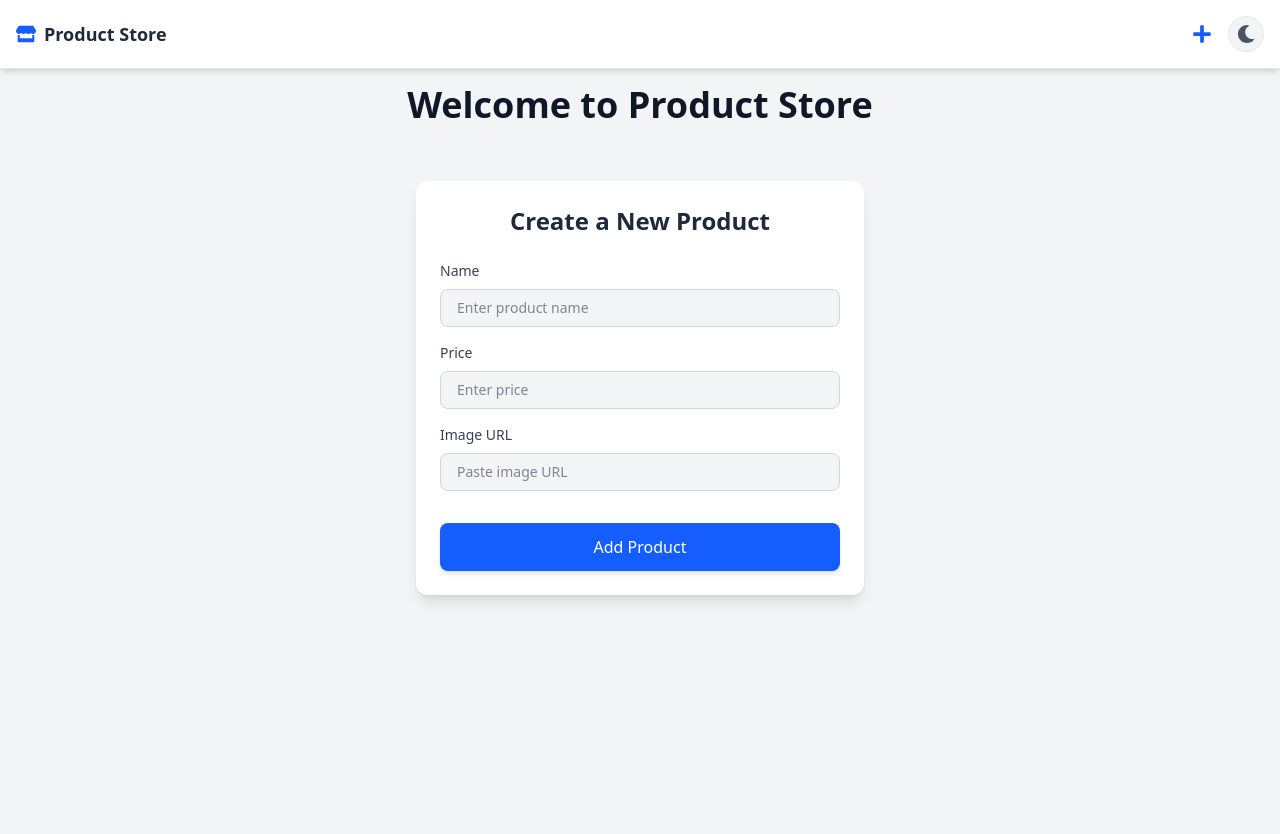
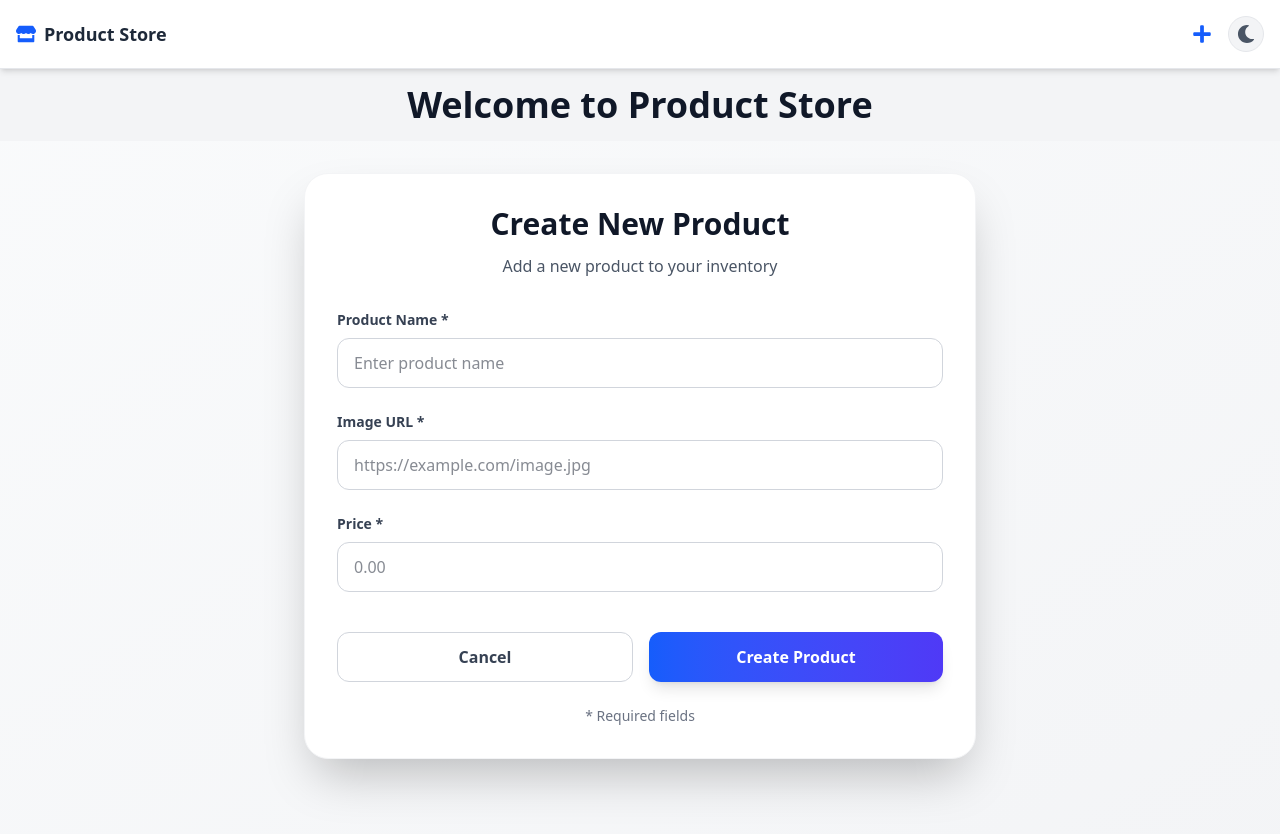
Before and after one commit to AyeshaZahid296/mern-project1, a React (Vite) app in the folder frontend/: page /create in a window 1280 px wide. Shown: the top 834 px of the page. Built offline with nearby package versions, Linux system fonts and the light colour scheme.

Commit message:
create page

```diff
--- a/frontend/src/pages/CreatePage.jsx
+++ b/frontend/src/pages/CreatePage.jsx
@@ -1,96 +1,167 @@
 import React, { useId, useState } from "react";
-import { useProductStore } from "../store/product";
+import { useNavigate } from "react-router-dom";
+import { useProductStore } from "../store/product.js";
 
 const CreatePage = () => {
     const [newProduct, setNewProduct] = useState({
         name: "",
         price: "",
-        image: "",
+        image: ""
     });
 
+    const [loading, setLoading] = useState(false);
     const { createProduct } = useProductStore();
+    const navigate = useNavigate();
+    const id = useId();
 
-    const handleAddProduct = async () => {
-        await createProduct(newProduct);
+    const handleAddProduct = async (e) => {
+        e.preventDefault();
+        setLoading(true);
+
+        const result = await createProduct({
+            ...newProduct,
+            price: parseFloat(newProduct.price) // Convert price to number
+        });
+
+        setLoading(false);
+
+        if (result.success) {
             setNewProduct({ name: "", price: "", image: "" });
+            navigate('/');
+        }
     };
 
-    const id = useId();
+    const handleChange = (e) => {
+        setNewProduct({
+            ...newProduct,
+            [e.target.name]: e.target.value
+        });
+    };
 
     return (
-        <div className="flex flex-col items-center min-h-screen py-10 bg-gray-100 dark:bg-gray-900">
-            <div className="w-full max-w-md bg-white dark:bg-gray-800 rounded-xl shadow-lg p-6">
-                <h1 className="text-2xl font-bold text-center text-gray-800 dark:text-white mb-6">
-                    Create a New Product
+        <div className="min-h-screen py-8 px-4 bg-gradient-to-br from-gray-50 to-gray-100 dark:from-gray-900 dark:to-gray-800">
+            <div className="max-w-2xl mx-auto">
+                <div className="bg-white dark:bg-gray-800 rounded-3xl shadow-2xl p-8 border border-gray-100 dark:border-gray-700">
+                    {/* Header */}
+                    <div className="text-center mb-8">
+                        <h1 className="text-3xl font-black text-gray-900 dark:text-white mb-3">
+                            Create New Product
                         </h1>
+                        <p className="text-gray-600 dark:text-gray-300">
+                            Add a new product to your inventory
+                        </p>
+                    </div>
 
+                    <form onSubmit={handleAddProduct} className="space-y-6">
                         {/* Name */}
-                <div className="flex flex-col">
+                        <div>
                             <label
                                 htmlFor={id + "nameId"}
-                        className="text-sm font-medium text-gray-700 dark:text-gray-300"
+                                className="block text-sm font-semibold text-gray-700 dark:text-gray-300 mb-2"
                             >
-                        Name
+                                Product Name *
                             </label>
                             <input
-                        className="input-box"
+                                className="w-full px-4 py-3 border border-gray-300 dark:border-gray-600 rounded-xl
+                                    focus:ring-2 focus:ring-blue-500 focus:border-transparent
+                                    dark:bg-gray-700 dark:text-white transition-colors duration-200"
                                 id={id + "nameId"}
+                                name="name"
                                 type="text"
                                 placeholder="Enter product name"
                                 value={newProduct.name}
-                        onChange={(e) =>
-                            setNewProduct({ ...newProduct, name: e.target.value })
-                        }
+                                onChange={handleChange}
+                                required
+                            />
+                        </div>
+
+                        {/* Image URL */}
+                        <div>
+                            <label
+                                htmlFor={id + "imageId"}
+                                className="block text-sm font-semibold text-gray-700 dark:text-gray-300 mb-2"
+                            >
+                                Image URL *
+                            </label>
+                            <input
+                                className="w-full px-4 py-3 border border-gray-300 dark:border-gray-600 rounded-xl
+                                    focus:ring-2 focus:ring-blue-500 focus:border-transparent
+                                    dark:bg-gray-700 dark:text-white transition-colors duration-200"
+                                id={id + "imageId"}
+                                name="image"
+                                type="url"
+                                placeholder="https://example.com/image.jpg"
+                                value={newProduct.image}
+                                onChange={handleChange}
+                                required
                             />
                         </div>
 
                         {/* Price */}
-                <div className="flex flex-col">
+                        <div>
                             <label
                                 htmlFor={id + "priceId"}
-                        className="text-sm font-medium text-gray-700 dark:text-gray-300"
+                                className="block text-sm font-semibold text-gray-700 dark:text-gray-300 mb-2"
                             >
-                        Price
+                                Price *
                             </label>
                             <input
-                        className="input-box"
+                                className="w-full px-4 py-3 border border-gray-300 dark:border-gray-600 rounded-xl
+                                    focus:ring-2 focus:ring-blue-500 focus:border-transparent
+                                    dark:bg-gray-700 dark:text-white transition-colors duration-200"
                                 id={id + "priceId"}
+                                name="price"
                                 type="number"
-                        placeholder="Enter price"
+                                step="0.01"
+                                min="0"
+                                placeholder="0.00"
                                 value={newProduct.price}
-                        onChange={(e) =>
-                            setNewProduct({ ...newProduct, price: e.target.value })
-                        }
+                                onChange={handleChange}
+                                required
                             />
                         </div>
 
-                {/* Image */}
-                <div className="flex flex-col">
-                    <label
-                        htmlFor={id + "imageId"}
-                        className="text-sm font-medium text-gray-700 dark:text-gray-300"
+                        {/* Action Buttons */}
+                        <div className="flex gap-4 pt-4">
+                            <button
+                                type="button"
+                                onClick={() => navigate('/')}
+                                className="flex-1 px-6 py-3 border border-gray-300 dark:border-gray-600
+                                    text-gray-700 dark:text-gray-300 rounded-xl
+                                    hover:bg-gray-50 dark:hover:bg-gray-700
+                                    transition-colors font-semibold"
                             >
-                        Image URL
-                    </label>
-                    <input
-                        className="input-box"
-                        id={id + "imageId"}
-                        type="text"
-                        placeholder="Paste image URL"
-                        value={newProduct.image}
-                        onChange={(e) =>
-                            setNewProduct({ ...newProduct, image: e.target.value })
-                        }
-                    />
+                                Cancel
+                            </button>
+                            <button
+                                type="submit"
+                                disabled={loading}
+                                className="flex-1 px-6 py-3 bg-gradient-to-r from-blue-600 to-indigo-600
+                                    hover:from-blue-700 hover:to-indigo-700
+                                    text-white rounded-xl font-semibold shadow-lg
+                                    hover:shadow-xl transform hover:scale-105
+                                    transition-all duration-200 disabled:opacity-50
+                                    disabled:cursor-not-allowed disabled:transform-none"
+                            >
+                                {loading ? (
+                                    <div className="flex items-center justify-center gap-2">
+                                        <div className="w-5 h-5 border-2 border-white border-t-transparent rounded-full animate-spin"></div>
+                                        Creating...
+                                    </div>
+                                ) : (
+                                    "Create Product"
+                                )}
+                            </button>
                         </div>
 
-                {/* Button */}
-                <button
-                    onClick={handleAddProduct}
-                    className="w-full mt-4 px-4 py-3 bg-blue-600 hover:bg-blue-700 text-white font-medium rounded-lg shadow-md transition duration-200"
-                >
-                    Add Product
-                </button>
+                        {/* Required Fields Note */}
+                        <div className="text-center">
+                            <p className="text-sm text-gray-500 dark:text-gray-400">
+                                * Required fields
+                            </p>
+                        </div>
+                    </form>
+                </div>
             </div>
         </div>
     );
```
Lines whose indentation alone changed are shown as unchanged.
